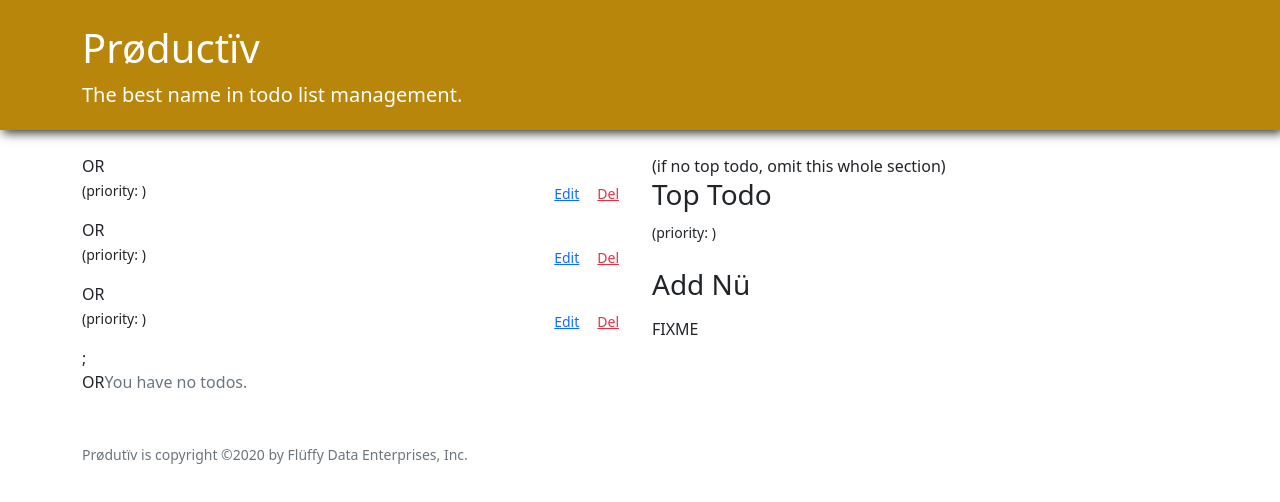
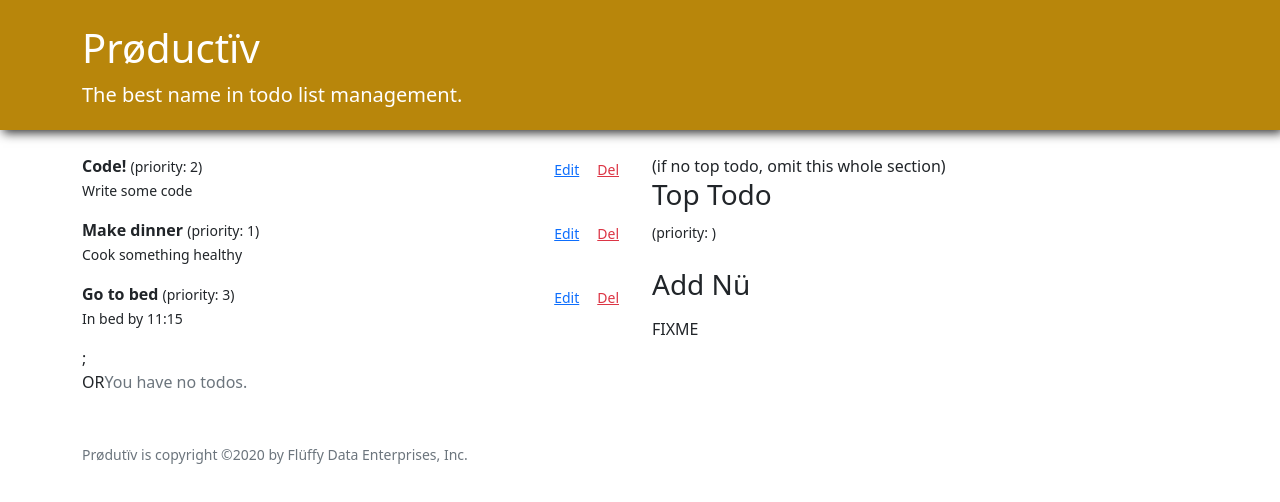
Before and after one commit to seanoliver/productiv, a React (Create React App) app: page / in a window 1280 px wide. Shown: the top 502 px of the page. Built offline with nearby package versions, Linux system fonts and the light colour scheme.

Commit message:
pass data to Todo

```diff
--- a/src/EditableTodo.js
+++ b/src/EditableTodo.js
@@ -42,7 +42,6 @@ function EditableTodo({ todo, update, remove }) {
           handleSave={handleSave}
           initialFormData={todo}
         />}
-      OR
       {editing === false &&
         <div className="mb-3">
           <div className="float-end text-sm-end">
@@ -57,7 +56,12 @@ function EditableTodo({ todo, update, remove }) {
               Del
             </button>
           </div>
-          <Todo />
+          <Todo
+            id={todo.id}
+            title={todo.title}
+            description={todo.description}
+            priority={todo.priority}
+          />
         </div>}
     </div>
   );
```
